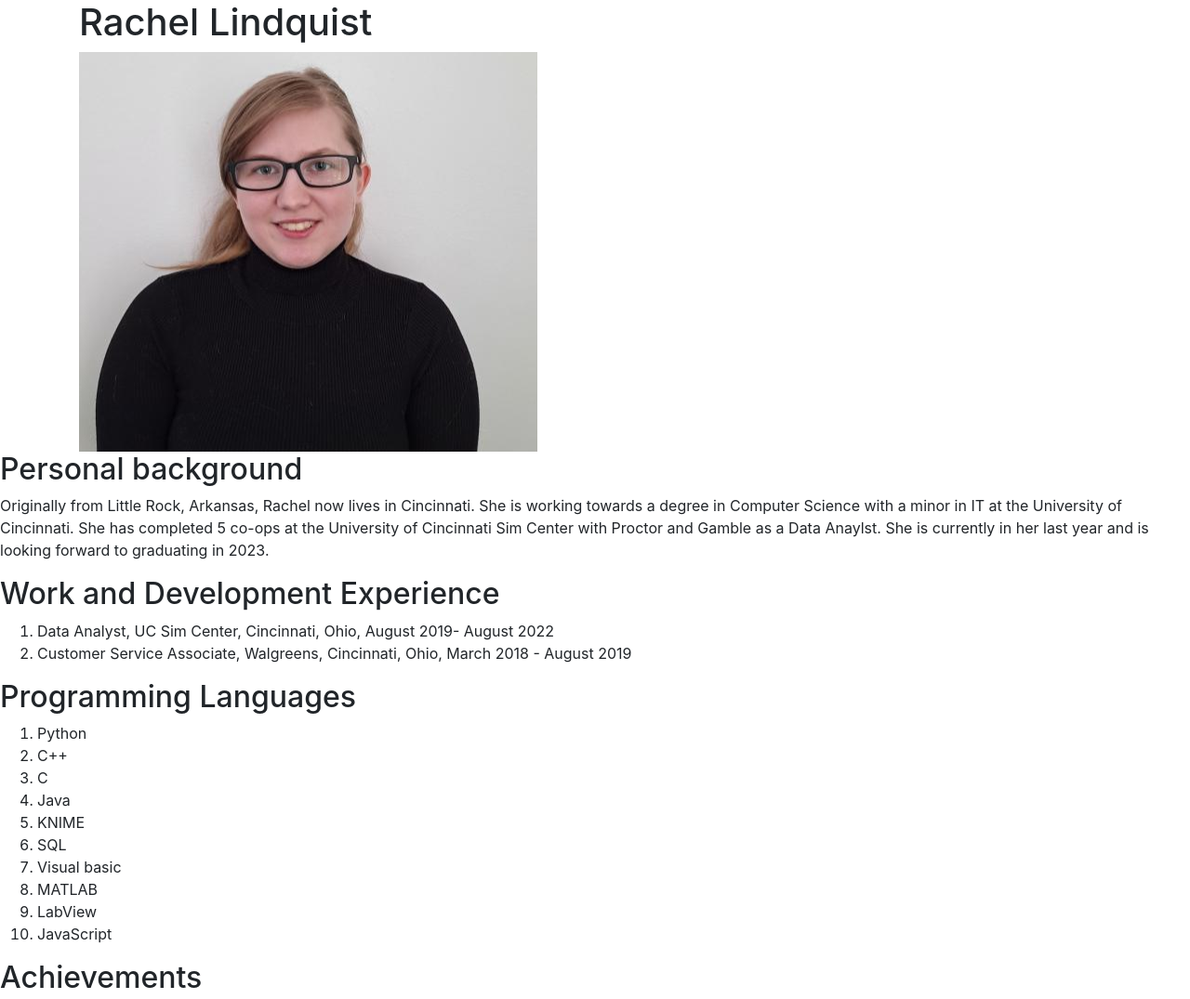
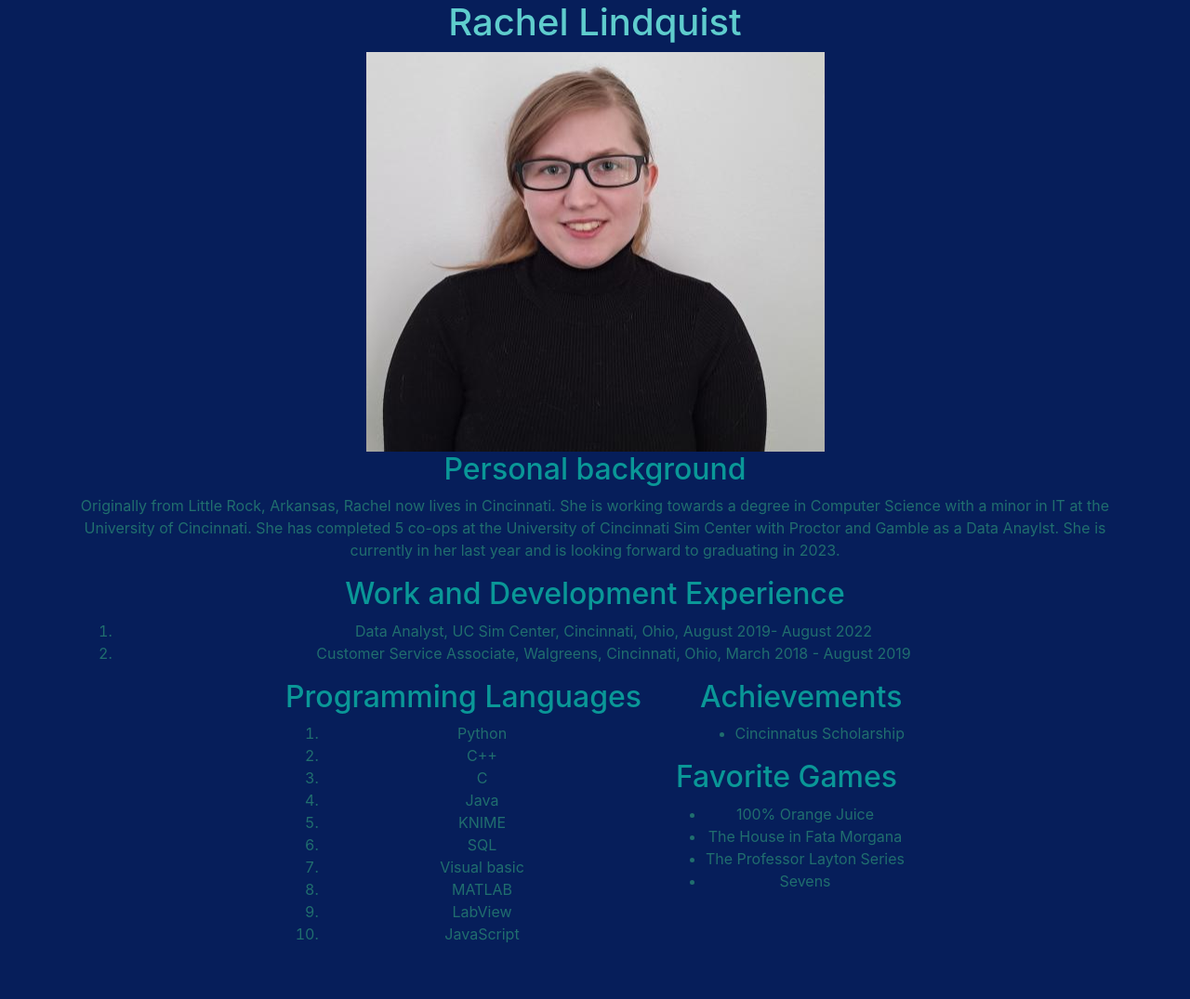
Before and after one commit to it3049c-fall22-henderson/online-portfolio-RachelLindquist, a website: page index.html in a window 1280 px wide. Shown: the top 1075 px of the page at 93% size. After the commit the page ends 1033 px from the top, so only its background shows below. Drawn offline with nearby package versions, Linux system fonts and the light colour scheme.

Commit message:
Fixed index tests and added CSS

```diff
--- a/index.html
+++ b/index.html
@@ -19,12 +19,10 @@
       Rachel Lindquist
     </h1>
 
-    <img src="resources/images/mepic.png" />
+    <img src="resources/images/mepic.png">
 
     <!-- WORK FROM INSIDE THIS CONTAINER-->
-  </div>
-
-  <div class="section" id="personalBackground">
+    <div id="personalBackground" class="section">
       <h2> Personal background </h2>
       <p>Originally from Little Rock, Arkansas, Rachel now lives in Cincinnati. She is working towards a degree in
         Computer Science with a minor in IT at the University of Cincinnati. She has completed 5 co-ops at the
@@ -33,7 +31,7 @@
       </p>
     </div>
 
-  <div class="section" id="experience">
+    <div id="experience" class="section">
       <h2>Work and Development Experience</h2>
       <ol>
         <li>Data Analyst, UC Sim Center, Cincinnati, Ohio, August 2019- August 2022</li>
@@ -42,7 +40,7 @@
     </div>
 
 
-  <div class="section" id="programmingLanguages">
+    <div id="programmingLanguages" class="section">
       <h2> Programming Languages</h2>
       <ol>
         <li>Python </li>
@@ -58,7 +56,7 @@
       </ol>
     </div>
 
-  <div class="section" id="achievements">
+    <div id="achievements" class="section">
       <h2> Achievements </h2>
       <ul>
         <li>Cincinnatus Scholarship</li>
@@ -66,7 +64,7 @@
       </ul>
     </div>
 
-  <div class="section" id="games">
+    <div id="games" class="section">
       <h2>Favorite Games</h2>
       <ul>
         <li>100% Orange Juice</li>
@@ -75,9 +73,10 @@
         <li>Sevens</li>
       </ul>
     </div>
+  </div>
 
 
-  <script> src = "resources/scripts/index.js" </script>
+  <script src="resources/scripts/index.js"> </script>
 
   <!-- Bootstrap Scripts-->
   <script src="https://code.jquery.com/jquery-3.4.1.slim.min.js"
--- a/resources/styles/styles.css
+++ b/resources/styles/styles.css
@@ -0,0 +1,35 @@
+body {
+  background-color: #061e5a;
+}
+
+h1 {
+  color: #5fcdcd;
+  text-align: center;
+}
+
+h2 {
+  color: #0a9797;
+}
+
+div {
+  text-align: center;
+}
+
+.section {
+  color: #206e6e;
+}
+
+#programmingLanguages {
+  padding-left: 20%;
+  float: left;
+}
+
+#achievements {
+  float: right;
+  padding-right: 20%;
+}
+
+#games {
+  float: right;
+  padding-right: 20%;
+}
```
Lines whose indentation alone changed are shown as unchanged.
